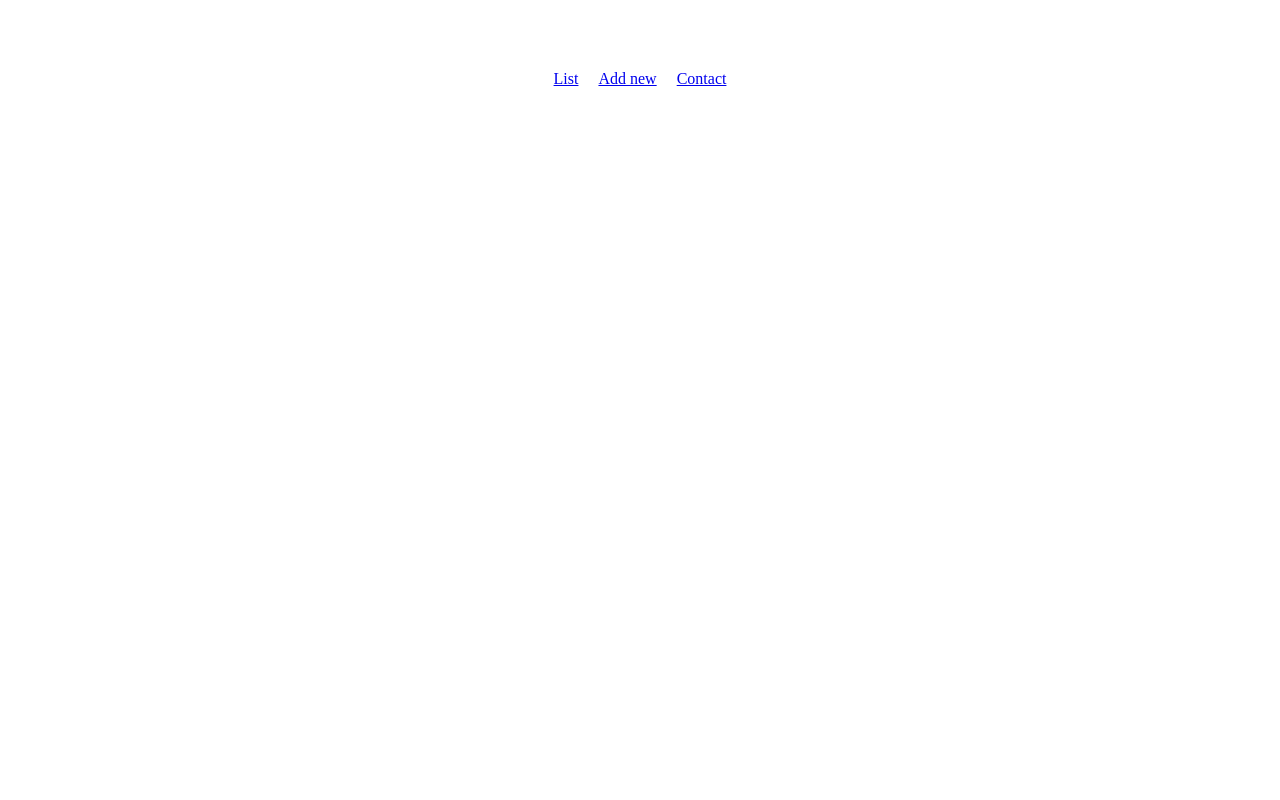
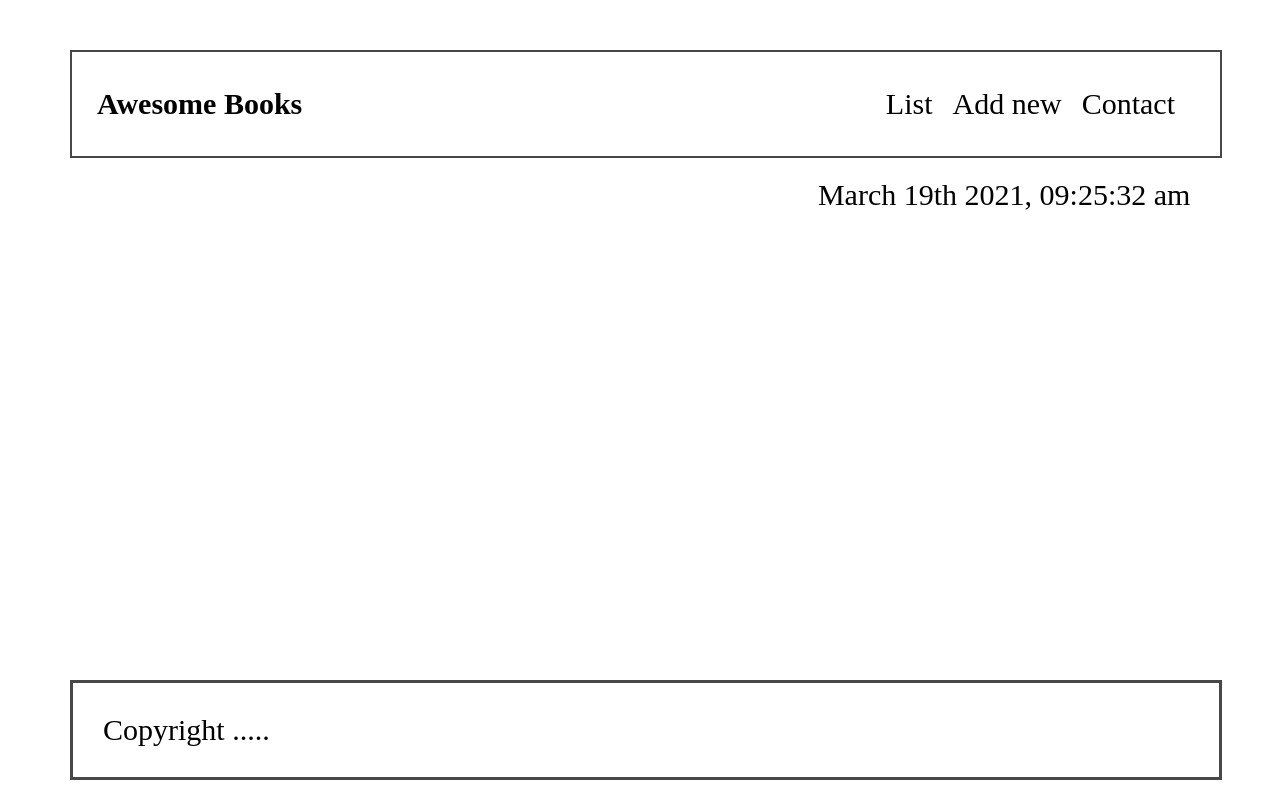
Before and after one commit to c3c1l1a/pair-programming-awesome-books, a website: page index.html in a window 1280 px wide. Drawn offline with Linux system fonts and the light colour scheme.

Commit message:
Add style to the page

```diff
--- a/index.html
+++ b/index.html
@@ -6,6 +6,7 @@
 <link rel="stylesheet" type="text/css" href="styles.css">
 <body>
 	<header>
+		<h2> Awesome Books</h2>
 		<nav>
 			<ul>
 				<li><a class="nav-list-books"href="#">List</a></li>
@@ -14,10 +15,16 @@
 			</ul>
 		</nav>
 	</header>
+	<div class="date">
+		<p>March 19th 2021, 09:25:32 am</p>
+	</div>
 	<main>
 
 
 	</main>
+	<footer>
+		<p>Copyright .....</p>
+	</footer>
 	<template class="list-books-page" >
 		<div class="list-books-page-container">
 			<h1>All Awesome books</h1>
--- a/styles.css
+++ b/styles.css
@@ -2,6 +2,9 @@
   margin: 0;
   padding: 0;
   box-sizing: border-box;
+  text-decoration: none;
+  color: #000;
+  font-size: 30px;
 }
 
 body {
@@ -11,14 +14,20 @@ body {
   /* align-items: center; */
   width: 100%;
   color: rgb(73, 71, 71);
+  height: 100vh;
 }
 
 header {
   display: flex;
-  justify-content: center;
-  width: 100%;
-  margin-top: 50px;
+  justify-content: space-between;
+  align-items: center;
+  width: 90%;
+  margin: 50px 70px 20px 70px;
+  border: 2px solid rgb(73, 71, 71);
+  padding: 15px 25px;
+  /* margin: 50px 40px 50px 40px; */
 }
+
 
 header h1 {
   font-size: 45px;
@@ -76,7 +85,7 @@ form h2 {
 }
 
 form input {
-  /* padding: 5px 10px; */
+  padding: 5px 10px;
   width: 390px;
 }
 
@@ -101,3 +110,51 @@ nav ul > * {
   text-decoration: none;
   list-style-type: none;
 }
+
+nav ul li a {
+  color: #000;
+}
+
+nav ul li a:hover{
+  color: #3b3b94;
+}
+
+nav ul li a:active{
+  color: #3b3b94;
+}
+
+.date {
+  display: flex;
+  justify-content: end;
+  width: 93%;
+  margin-bottom: 50px;
+}
+
+.list-books-page-container {
+  display: flex;
+  flex-direction: column;
+  align-items: center;
+  gap: 30px;
+}
+
+.contact-page-container {
+  display: flex;
+  flex-direction: column;
+  align-items: center;
+  font-size: 30px;
+  gap: 70px;
+}
+
+contact-page-container ul {
+  list-style-type: circle;
+}
+
+footer {
+  bottom: 20px;
+  margin-top: auto;
+  width: 90%;
+  border: 3px solid rgb(73, 71, 71);
+  padding: 30px;
+  margin-left: 70px;
+  margin-bottom: 20px;
+}
```
